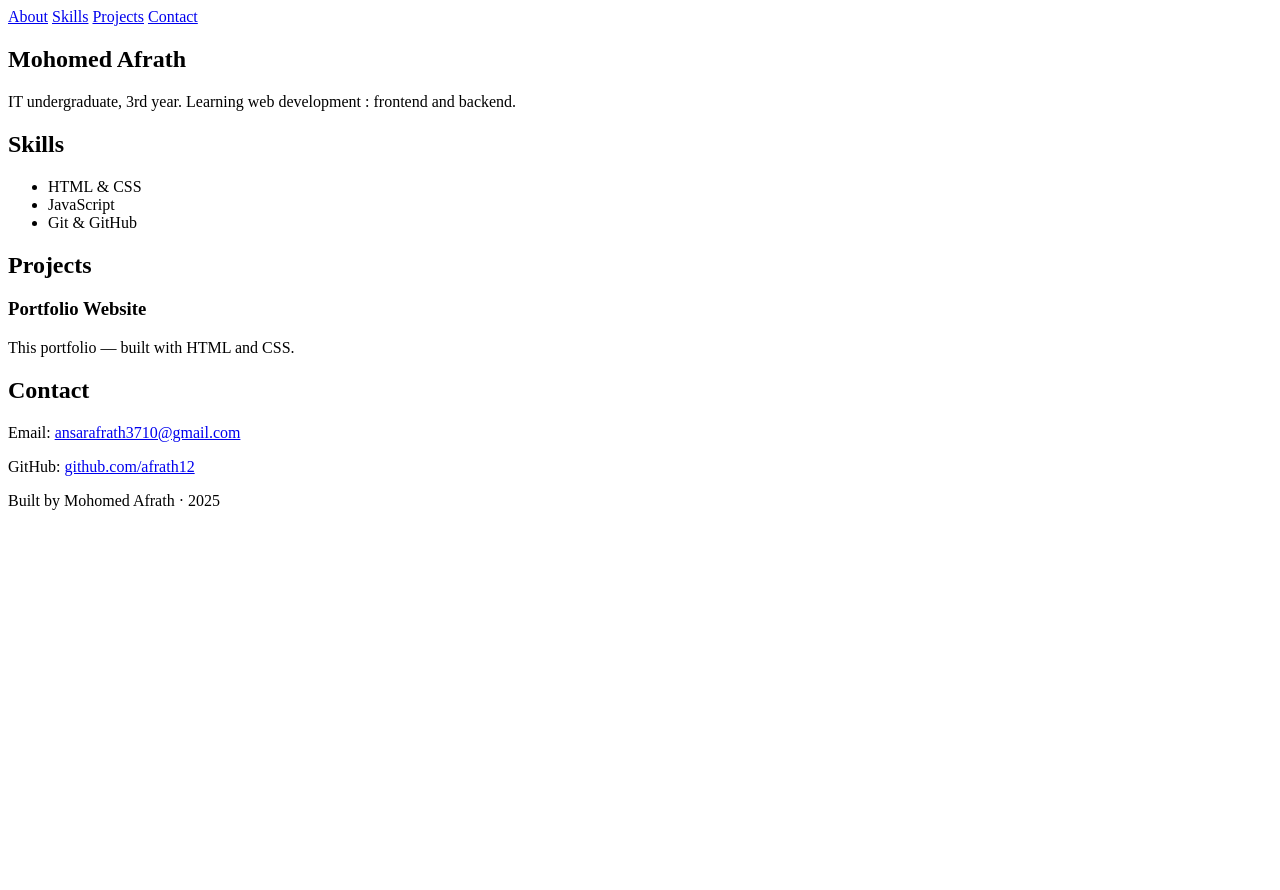
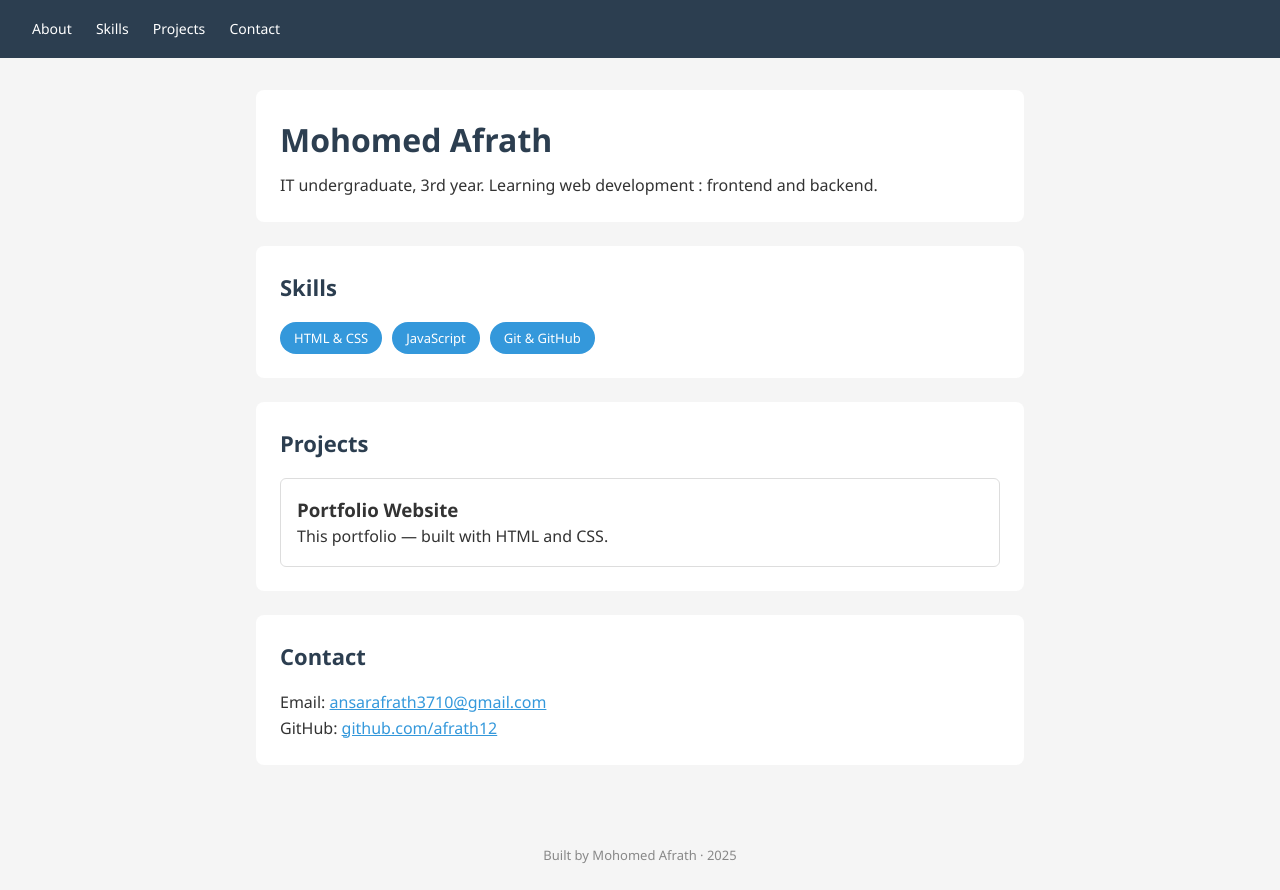
Before and after one commit to afrath12/my-portfolio, a plain HTML site: page index.html in a window 1280 px wide. Before the commit the page ends 800 px from the top, so only its background shows below. Drawn offline with Linux system fonts and the light colour scheme.

Commit message:
Day 3: CSS styling added

```diff
--- a/index.html
+++ b/index.html
@@ -4,6 +4,7 @@
   <meta charset="UTF-8">
   <meta name="viewport" content="width=device-width, initial-scale=1.0">
   <title>Mohomed Afrath — Portfolio</title>
+  <link rel="stylesheet" href="style.css">
 </head>
 
 <body>
--- /dev/null
+++ b/style.css
@@ -0,0 +1,91 @@
+* {
+  margin: 0;
+  padding: 0;
+  box-sizing: border-box;
+}
+
+/* Set font and background for the whole page */
+body {
+  font-family: 'Segoe UI', Arial, sans-serif;
+  background-color: #f5f5f5;
+  color: #333;
+  line-height: 1.6;
+}
+
+/* Style the navigation bar */
+header {
+  background-color: #2c3e50;
+  padding: 16px 32px;
+}
+
+nav a {
+  color: #fff;
+  text-decoration: none;
+  margin-right: 20px;
+  font-size: 14px;
+}
+
+nav a:hover {
+  color: #3498db;
+}
+
+/* Main content area */
+main {
+  max-width: 800px;
+  margin: 0 auto;   /* centers the content */
+  padding: 32px 16px;
+}
+
+/* Each section */
+section {
+  background: #fff;
+  border-radius: 8px;
+  padding: 24px;
+  margin-bottom: 24px;
+}
+
+h1 {
+  font-size: 32px;
+  color: #2c3e50;
+  margin-bottom: 8px;
+}
+
+h2 {
+  font-size: 22px;
+  color: #2c3e50;
+  margin-bottom: 16px;
+}
+
+/* Style the skill list */
+ul {
+  list-style: none;
+  display: flex;
+  gap: 10px;
+  flex-wrap: wrap;
+}
+
+ul li {
+  background: #3498db;
+  color: #fff;
+  padding: 6px 14px;
+  border-radius: 99px;
+  font-size: 13px;
+}
+
+/* Project card */
+.project-card {
+  border: 1px solid #ddd;
+  border-radius: 6px;
+  padding: 16px;
+}
+
+a {
+  color: #3498db;
+}
+
+footer {
+  text-align: center;
+  padding: 24px;
+  color: #888;
+  font-size: 13px;
+}
```
